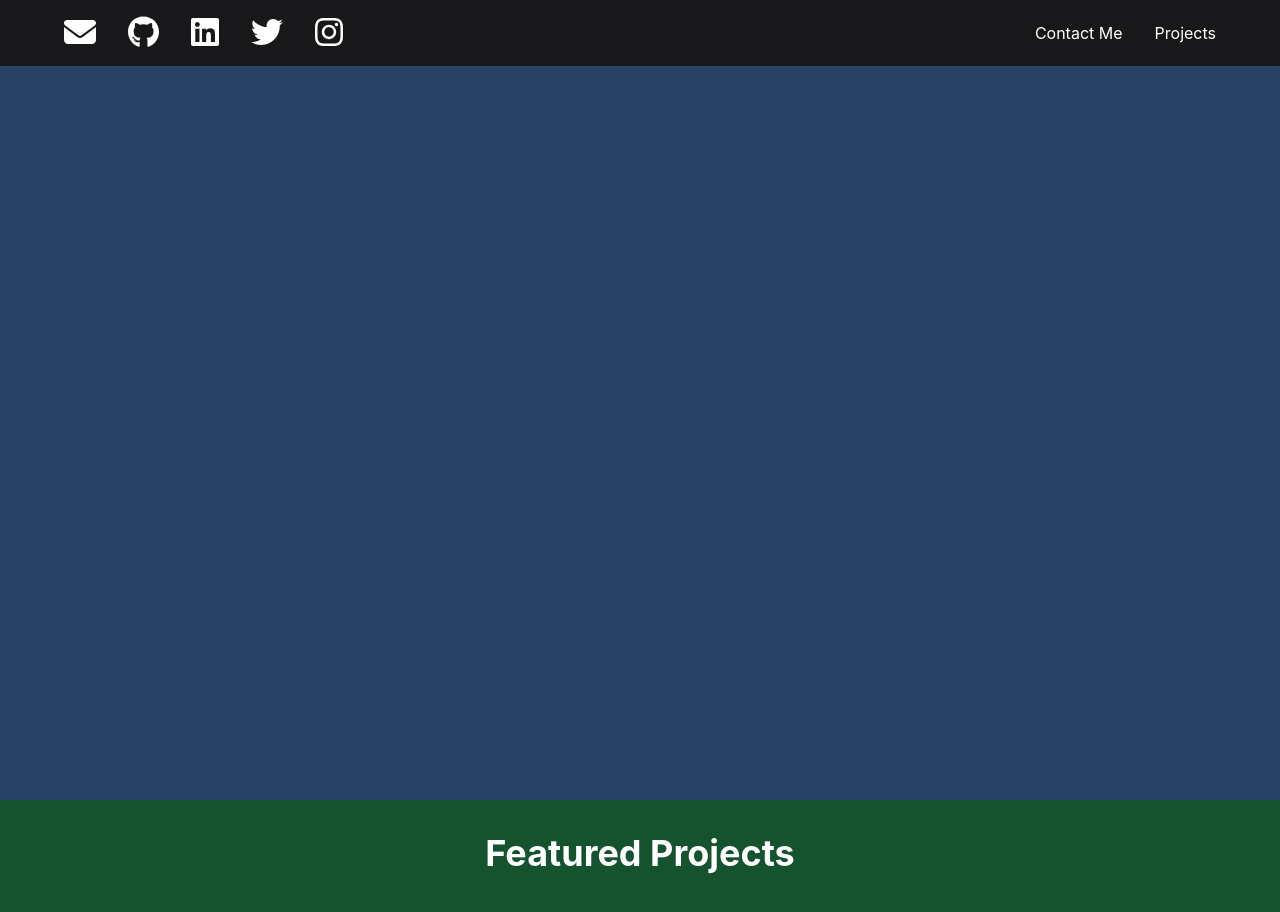
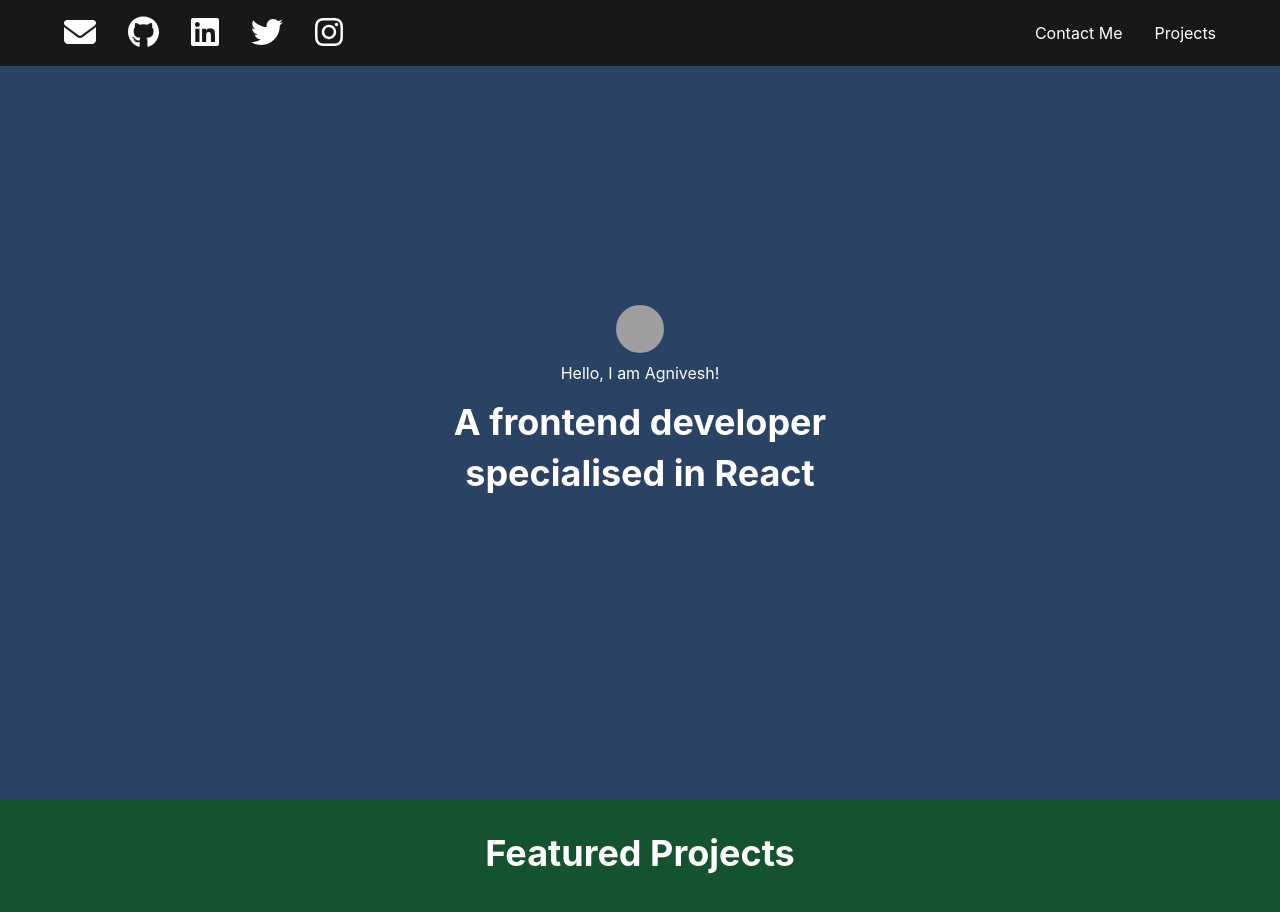
Before and after one commit to AgniveshChaubey/portfolio, a React (Create React App) app: page / in a window 1280 px wide. Shown: the top 912 px of the page. Built offline with nearby package versions, Linux system fonts and the light colour scheme; grey boxes are pictures that could not be loaded.

Commit message:
landing page completed

```diff
--- a/src/components/LandingSection.js
+++ b/src/components/LandingSection.js
@@ -2,7 +2,7 @@ import React from "react";
 import { Avatar, Heading, VStack } from "@chakra-ui/react";
 import FullScreenSection from "./FullScreenSection";
 
-const greeting = "Hello, I am Pete!";
+const greeting = "Hello, I am Agnivesh!";
 const bio1 = "A frontend developer";
 const bio2 = "specialised in React";
 
@@ -15,7 +15,13 @@ const LandingSection = () => (
     isDarkBackground
     backgroundColor="#2A4365"
   >
-
+  <VStack>
+    <Avatar src="https://media.licdn.com/dms/image/D4D03AQHM7nAhoNdEWA/profile-displayphoto-shrink_800_800/0/1672151466526?e=1677715200&v=beta&t=ZsH6Gej1e4mzHlhg29e-njPdjP0JtSkjJkKtwkXzOdc" />
+    <p>{greeting}</p>
+    <div></div>
+    <Heading>{bio1}</Heading>
+    <Heading>{bio2}</Heading>
+  </VStack>
   </FullScreenSection>
 );
 
```
